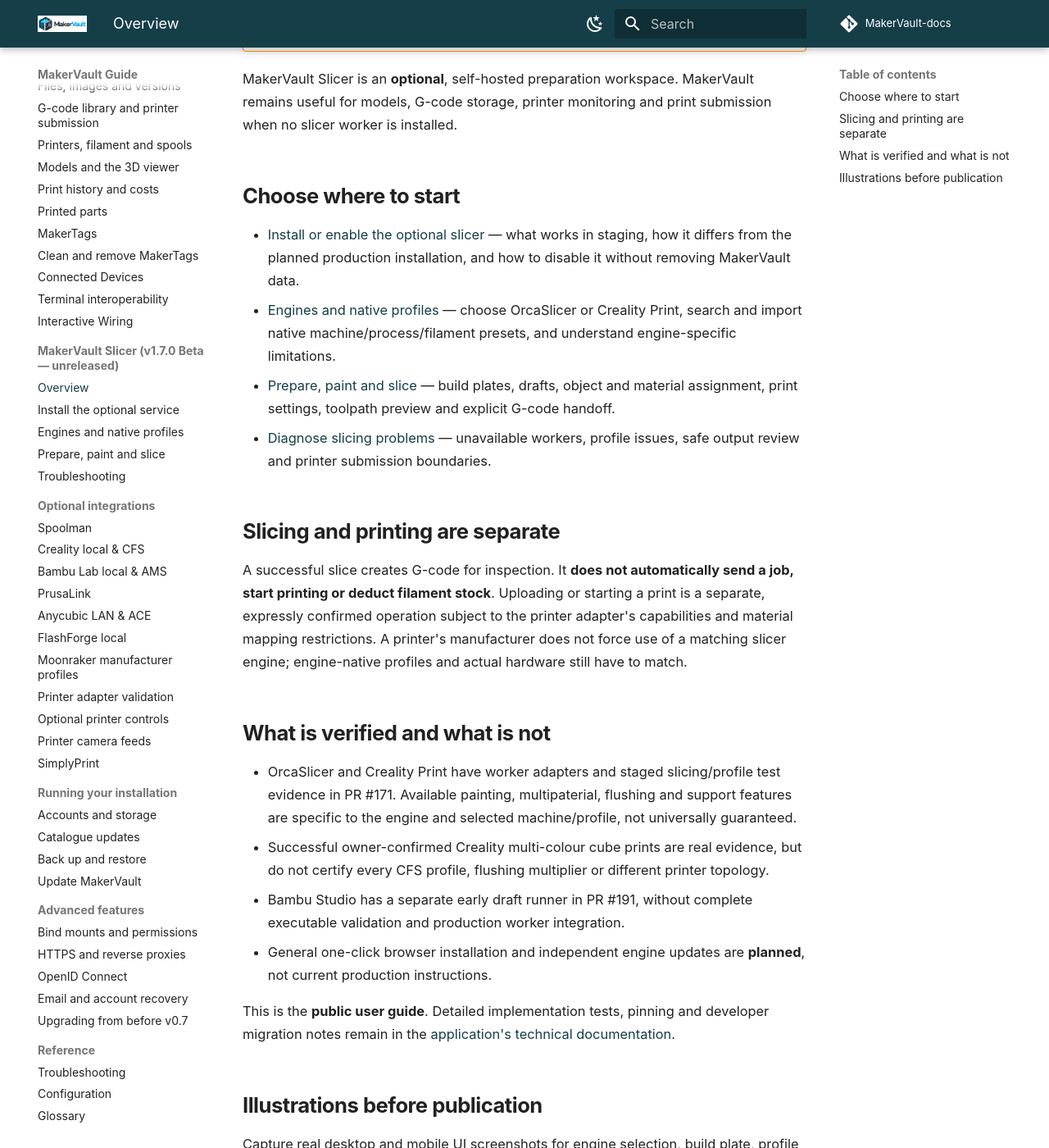
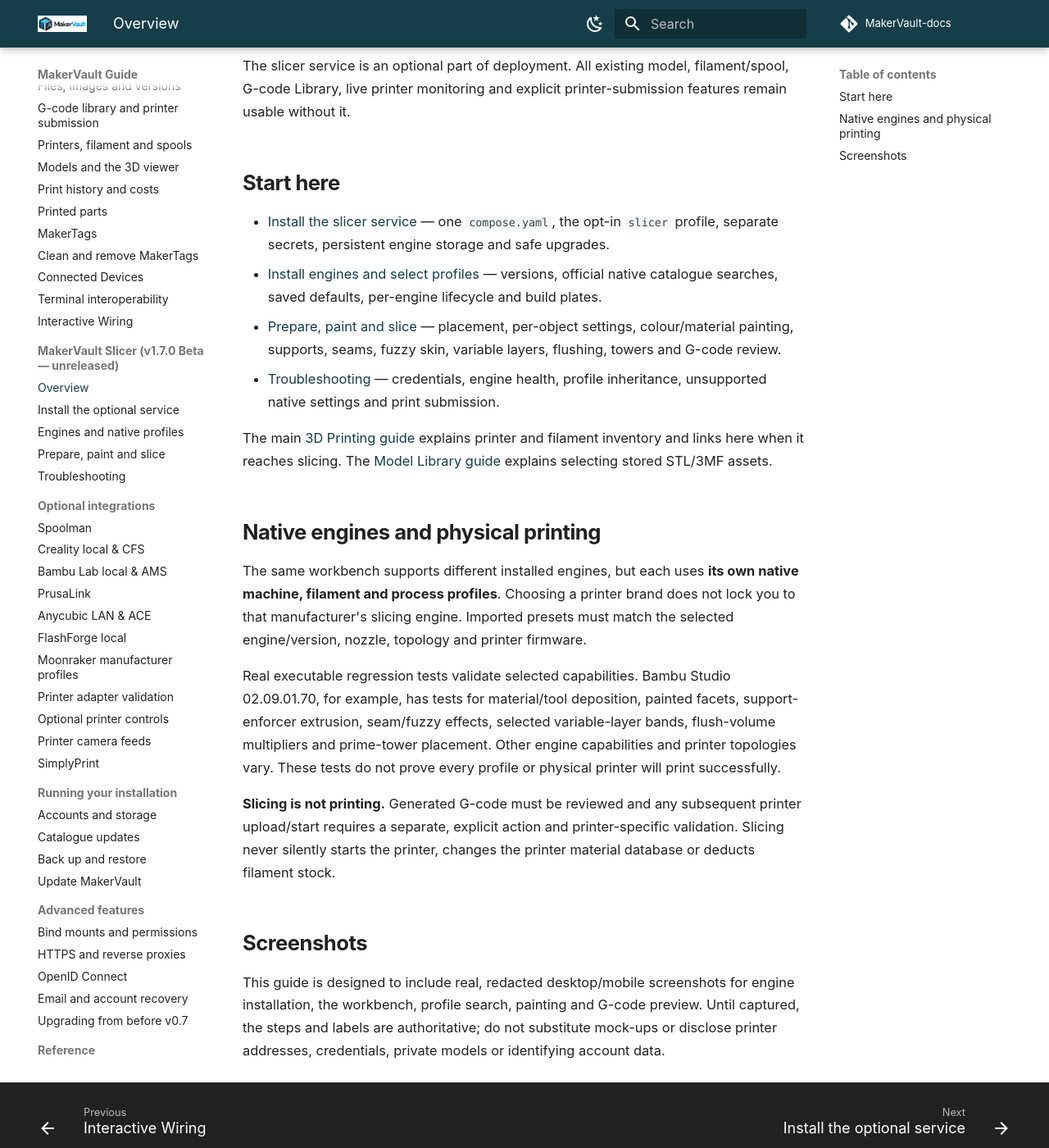
Before and after one commit to gavrd7/MakerVault-docs, an MkDocs documentation site: the page built from docs/guide/slicer/index.md, in a window 1280 px wide and 1400 px high, scrolled down 280 px. Shown: the whole window at 82% size. Built offline with MkDocs 1.6.1 and Material for MkDocs 9.7.7, drawn with Linux system fonts in a browser that asks for light colours; comment, search, counter and statistics services are not loaded; some of the changed text lies outside the part shown.

Commit message:
docs(slicer): replace beta overview with current Orca Creality Bambu guide

```diff
--- a/docs/guide/slicer/index.md
+++ b/docs/guide/slicer/index.md
@@ -1,30 +1,26 @@
 # MakerVault Slicer
 
-!!! warning "v1.7.0 Beta documentation — not a published stable feature"
-    The slicer foundation is in [MakerVault PR #171](https://github.com/gavrd7/MakerVault/pull/171). OrcaSlicer and Creality Print have real worker and native-profile implementations with verified staging tests, but support remains conditional on the particular engine, printer topology, selected profiles and validated output. Bambu Studio is under development in [PR #191](https://github.com/gavrd7/MakerVault/pull/191) and is not yet a working enabled engine. Do not assume v1.7.0 or a production installer has been released.
+**MakerVault v1.7.0 includes the integrated MakerVault Slicer**, a browser-based preparation, painting, native slicing and G-code review workspace. Supported native engine integrations are **OrcaSlicer**, **Creality Print** and **Bambu Studio**. Their executables are installed and verified individually in the combined slicer container rather than bundled into the MakerVault web application.
 
-MakerVault Slicer is an **optional**, self-hosted preparation workspace. MakerVault remains useful for models, G-code storage, printer monitoring and print submission when no slicer worker is installed.
+The slicer service is an optional part of deployment. All existing model, filament/spool, G-code Library, live printer monitoring and explicit printer-submission features remain usable without it.
 
-## Choose where to start
+## Start here
 
-- [Install or enable the optional slicer](installation.md) — what works in staging, how it differs from the planned production installation, and how to disable it without removing MakerVault data.
-- [Engines and native profiles](engines.md) — choose OrcaSlicer or Creality Print, search and import native machine/process/filament presets, and understand engine-specific limitations.
-- [Prepare, paint and slice](workbench.md) — build plates, drafts, object and material assignment, print settings, toolpath preview and explicit G-code handoff.
-- [Diagnose slicing problems](troubleshooting.md) — unavailable workers, profile issues, safe output review and printer submission boundaries.
+- [Install the slicer service](installation.md) — one `compose.yaml`, the opt-in `slicer` profile, separate secrets, persistent engine storage and safe upgrades.
+- [Install engines and select profiles](engines.md) — versions, official native catalogue searches, saved defaults, per-engine lifecycle and build plates.
+- [Prepare, paint and slice](workbench.md) — placement, per-object settings, colour/material painting, supports, seams, fuzzy skin, variable layers, flushing, towers and G-code review.
+- [Troubleshooting](troubleshooting.md) — credentials, engine health, profile inheritance, unsupported native settings and print submission.
 
-## Slicing and printing are separate
+The main [3D Printing guide](../using/printing.md) explains printer and filament inventory and links here when it reaches slicing. The [Model Library guide](../using/models.md) explains selecting stored STL/3MF assets.
 
-A successful slice creates G-code for inspection. It **does not automatically send a job, start printing or deduct filament stock**. Uploading or starting a print is a separate, expressly confirmed operation subject to the printer adapter's capabilities and material mapping restrictions. A printer's manufacturer does not force use of a matching slicer engine; engine-native profiles and actual hardware still have to match.
+## Native engines and physical printing
 
-## What is verified and what is not
+The same workbench supports different installed engines, but each uses **its own native machine, filament and process profiles**. Choosing a printer brand does not lock you to that manufacturer's slicing engine. Imported presets must match the selected engine/version, nozzle, topology and printer firmware.
 
-- OrcaSlicer and Creality Print have worker adapters and staged slicing/profile test evidence in PR #171. Available painting, multipaterial, flushing and support features are specific to the engine and selected machine/profile, not universally guaranteed.
-- Successful owner-confirmed Creality multi-colour cube prints are real evidence, but do not certify every CFS profile, flushing multiplier or different printer topology.
-- Bambu Studio has a separate early draft runner in PR #191, without complete executable validation and production worker integration.
-- General one-click browser installation and independent engine updates are **planned**, not current production instructions.
+Real executable regression tests validate selected capabilities. Bambu Studio 02.09.01.70, for example, has tests for material/tool deposition, painted facets, support-enforcer extrusion, seam/fuzzy effects, selected variable-layer bands, flush-volume multipliers and prime-tower placement. Other engine capabilities and printer topologies vary. These tests do not prove every profile or physical printer will print successfully.
 
-This is the **public user guide**. Detailed implementation tests, pinning and developer migration notes remain in the [application's technical documentation](https://github.com/gavrd7/MakerVault/tree/feature/self-hosted-slicer-foundation/docs/development).
+**Slicing is not printing.** Generated G-code must be reviewed and any subsequent printer upload/start requires a separate, explicit action and printer-specific validation. Slicing never silently starts the printer, changes the printer material database or deducts filament stock.
 
-## Illustrations before publication
+## Screenshots
 
-Capture real desktop and mobile UI screenshots for engine selection, build plate, profile search, paint tools, preview and explicit printer confirmation. Add descriptive alternative text and check screenshots for keys, private files and printer identifiers. Do not substitute mock-ups for shipped features.
+This guide is designed to include real, redacted desktop/mobile screenshots for engine installation, the workbench, profile search, painting and G-code preview. Until captured, the steps and labels are authoritative; do not substitute mock-ups or disclose printer addresses, credentials, private models or identifying account data.
```
